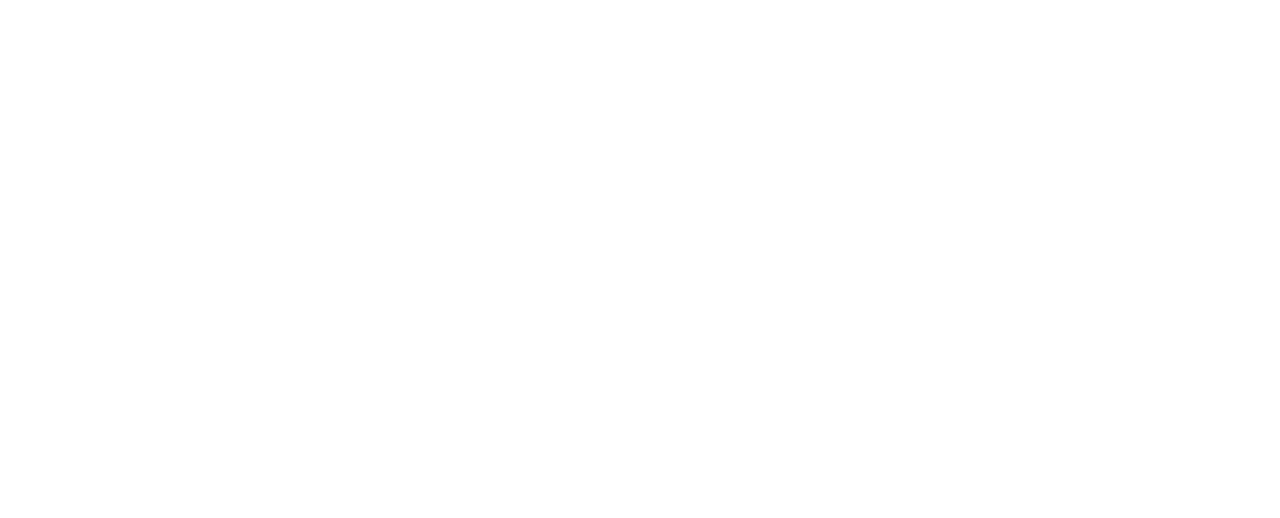
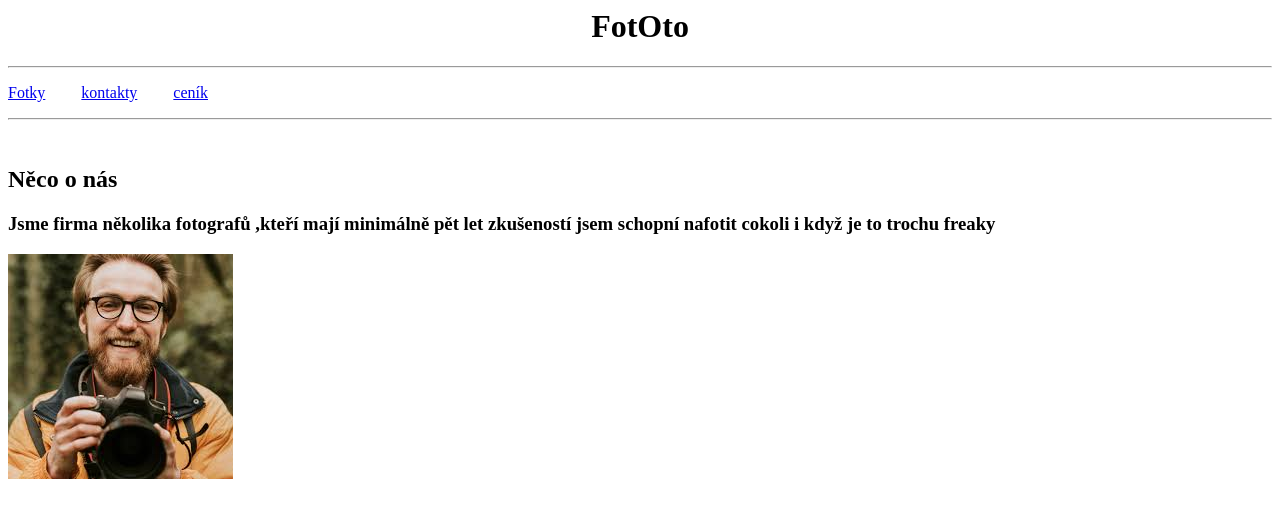
Before and after one commit to FilipNovotny12396/semin-rn-pr-ce, a plain HTML site: page index.html in a window 1280 px wide. Drawn offline with Linux system fonts and the light colour scheme.

Commit message:
numero 2

```diff
--- a/index.html
+++ b/index.html
@@ -2,10 +2,21 @@
 <head>
     <meta charset="UTF-8">
     <meta name="viewport" content="width=device-width, initial-scale=1.0">
-    <title>Document</title>
+    <title>FotOto</title>
 
 </head>
     <body>
-
+        <h1 ALIGN="center">FotOto</h1>
+         <hr>
+            <div>
+                <p style="word-spacing: 2em;">
+                    <a href="index2.html">Fotky</a> <a href="index3.html">kontakty</a> <a href="index4.html">ceník</a>
+                </p>
+            </div>
+        <hr>
+        <br>
+        <H2>Něco o nás</H2>
+        <H3>Jsme firma několika fotografů ,kteří mají minimálně pět let zkušeností jsem schopní nafotit cokoli i když je to trochu freaky</H3>
+        <img src="images.jfif" alt="fotka fotografa">
     </body>
 </html>
```
Also changed, not shown: images.jfif (added), index2.html (added), index3.html (added), index4.html (added).
